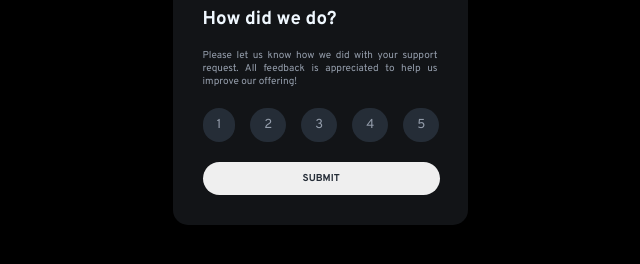
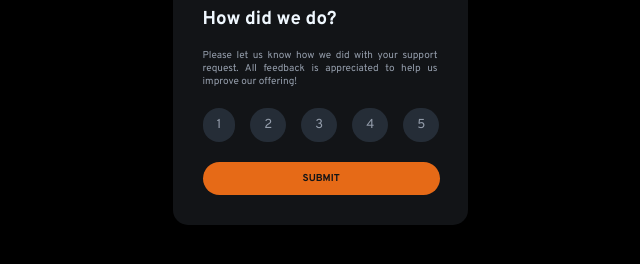
Before and after one commit to Oiyanu/interactive-rating-component-main, a plain HTML site: page index.html in a window 1280 px wide. In both pictures the pointer is over the button "SUBMIT". Shown: the part 178-442 px from the top of the page, without its empty margins (320-960 px from the left). Drawn offline with Linux system fonts and the light colour scheme.

Commit message:
button hover style

```diff
--- a/rate.js
+++ b/rate.js
@@ -17,6 +17,8 @@ lists.forEach(list => {
 
 butt.addEventListener('click', () => {
 
+    butt.classList.add('active');
+
     if(rating){
         localStorage.setItem('rating', rating);
         window.location.href = "display.html";
--- a/styles.css
+++ b/styles.css
@@ -57,3 +57,7 @@ body{
     color: hsl(213, 19%, 18%);
     cursor: pointer;
 }
+.butt:hover{
+    background-color: rgb(230, 106, 23);
+    color: hsl(216, 12%, 8%);
+}
```
